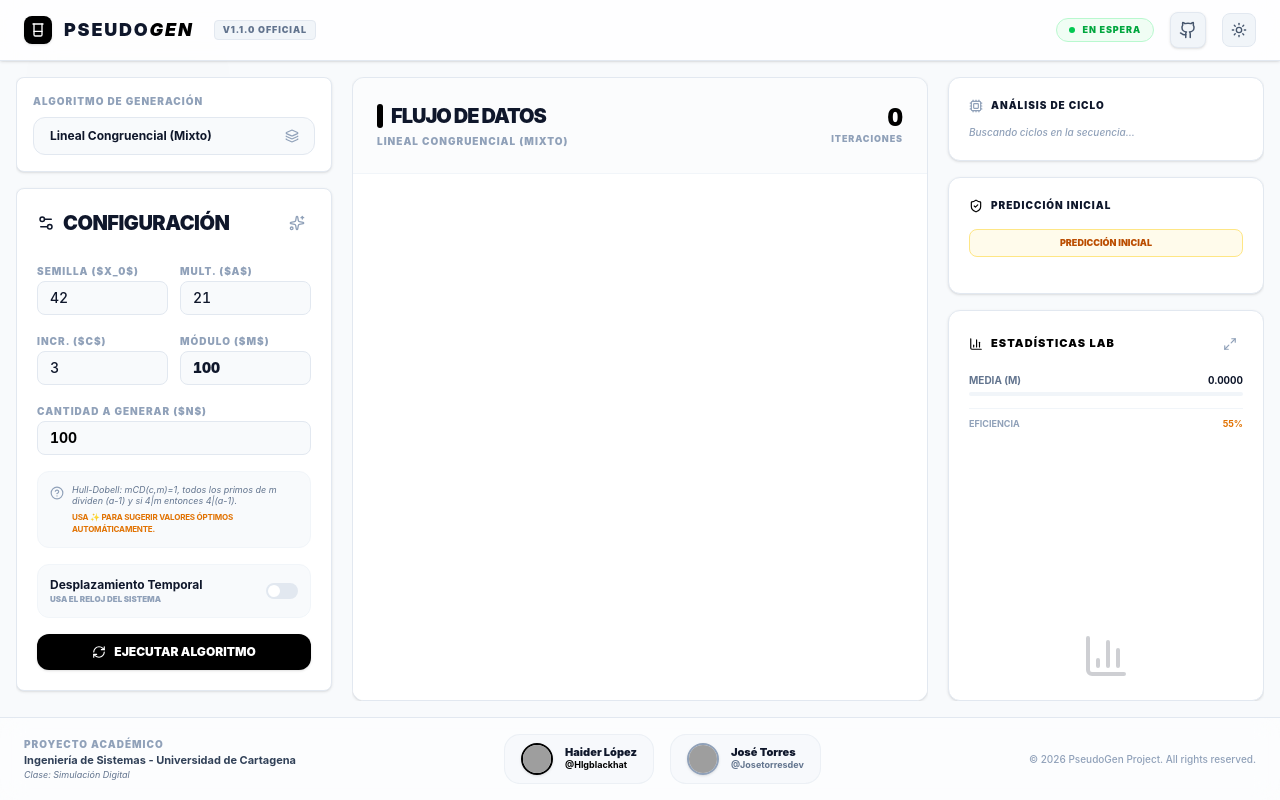
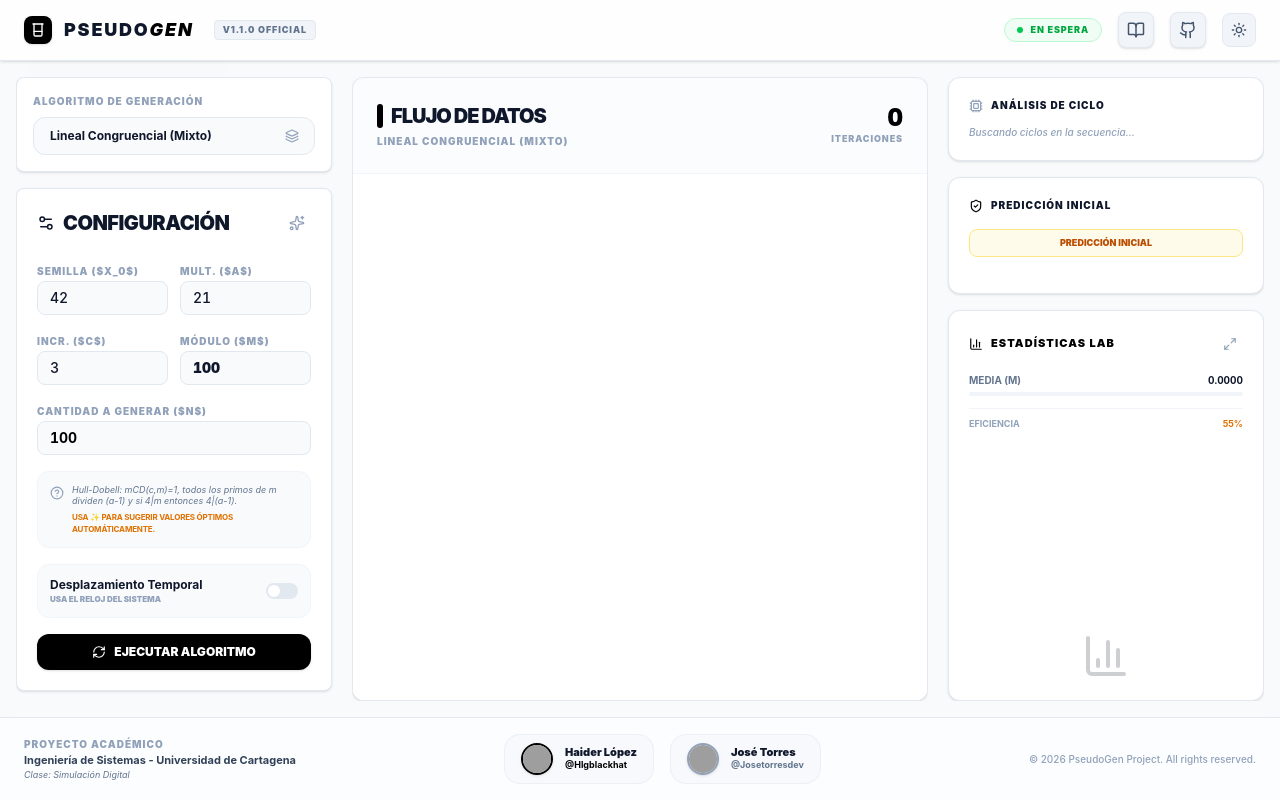
Before and after one commit to Hlgblackhat/pseudo-generator, a React (Vite) app: page / in a window 1280 px wide. Built offline with nearby package versions, Linux system fonts and the light colour scheme; grey boxes are pictures that could not be loaded.

Commit message:
feat(ui): añadir acceso directo a la documentación en el header

```diff
--- a/src/App.tsx
+++ b/src/App.tsx
@@ -20,7 +20,8 @@ import {
   Library,
   Maximize2,
   Minimize2,
-  Github
+  Github,
+  BookOpen
 } from 'lucide-react';
 
 /**
@@ -252,6 +253,15 @@ function App() {
               {isGenerating ? 'Muestreando' : 'En Espera'}
             </span>
           </div>
+          <a
+            href="https://github.com/Hlgblackhat/pseudo-generator/tree/master/docs"
+            target="_blank"
+            rel="noopener noreferrer"
+            className="p-2 rounded-lg bg-slate-100 dark:bg-slate-800 border border-slate-200 dark:border-slate-700 text-slate-600 dark:text-slate-400 hover:text-brand-primary dark:hover:text-brand-primary transition-all flex items-center justify-center cursor-pointer shadow-sm hover:scale-105 active:scale-95"
+            title="Ver Documentación Técnica"
+          >
+            <BookOpen size={18} />
+          </a>
           <a
             href="https://github.com/Hlgblackhat/pseudo-generator"
             target="_blank"
```
